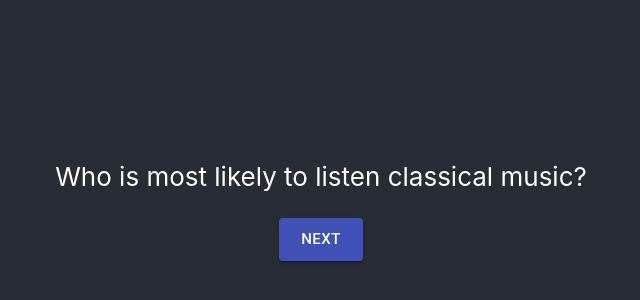
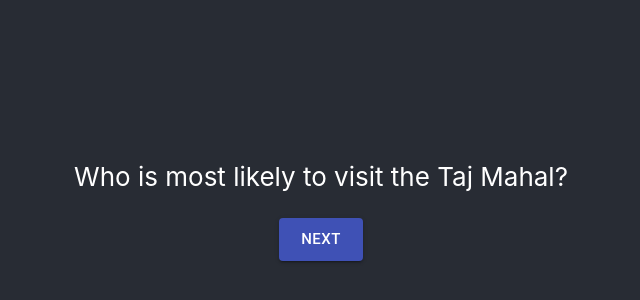
Before and after one commit to niedzii/pszczolki-ui, a React (Create React App) app: page / in a window 1280 px wide. Shown: the part 202-502 px from the top of the page, without its empty margins (319-959 px from the left). Built offline with nearby package versions, Linux system fonts and the light colour scheme.

Commit message:
removing randomnes in wimlts

```diff
--- a/src/App.tsx
+++ b/src/App.tsx
@@ -4,13 +4,16 @@
 
 const App: React.FC = () => {
 
-    let [index, setIndex] = useState(0);
+    let [index, setIndex] = useState(241);
 
-    function getRandomIndex(): void {
-        setIndex(Math.floor(Math.random() * wimlts.length))
+    function getNext(): void {
+        setIndex(++index)
+      if (index === wimlts.length) {
+        setIndex(0)
+      }
     }
 
-    const wimlts: string[] = [
+    const wimlts: string[] = shuffle([
       'Who is most likely to listen classical music?',
       'Who is most likely to go the museum very often?',
       'Who is most likely to be rich?',
@@ -254,7 +257,20 @@
       'Who is most likely to become a stripper?',
       'Who is most likely to go crazy and even spend some time in a looney bin, a few years from now?',
       'Who is most likely to have something embarrassing about them go viral'
-    ];
+    ]);
+
+    function shuffle(array: string[]) {
+      let currentIndex = array.length, temporaryValue, randomIndex;
+      while (0 !== currentIndex) {
+        randomIndex = Math.floor(Math.random() * currentIndex);
+        currentIndex -= 1;
+        temporaryValue = array[currentIndex];
+        array[currentIndex] = array[randomIndex];
+        array[randomIndex] = temporaryValue;
+      }
+
+      return array;
+    }
 
     return (
         <header className="App-header">
@@ -262,7 +278,7 @@
                 <p>{wimlts[index]}</p>
             </div>
             <div>
-                <Button variant="contained" onClick={() => getRandomIndex()} color="primary" size="large">
+                <Button variant="contained" onClick={() => getNext()} color="primary" size="large">
                     Next
                 </Button>
             </div>
```
